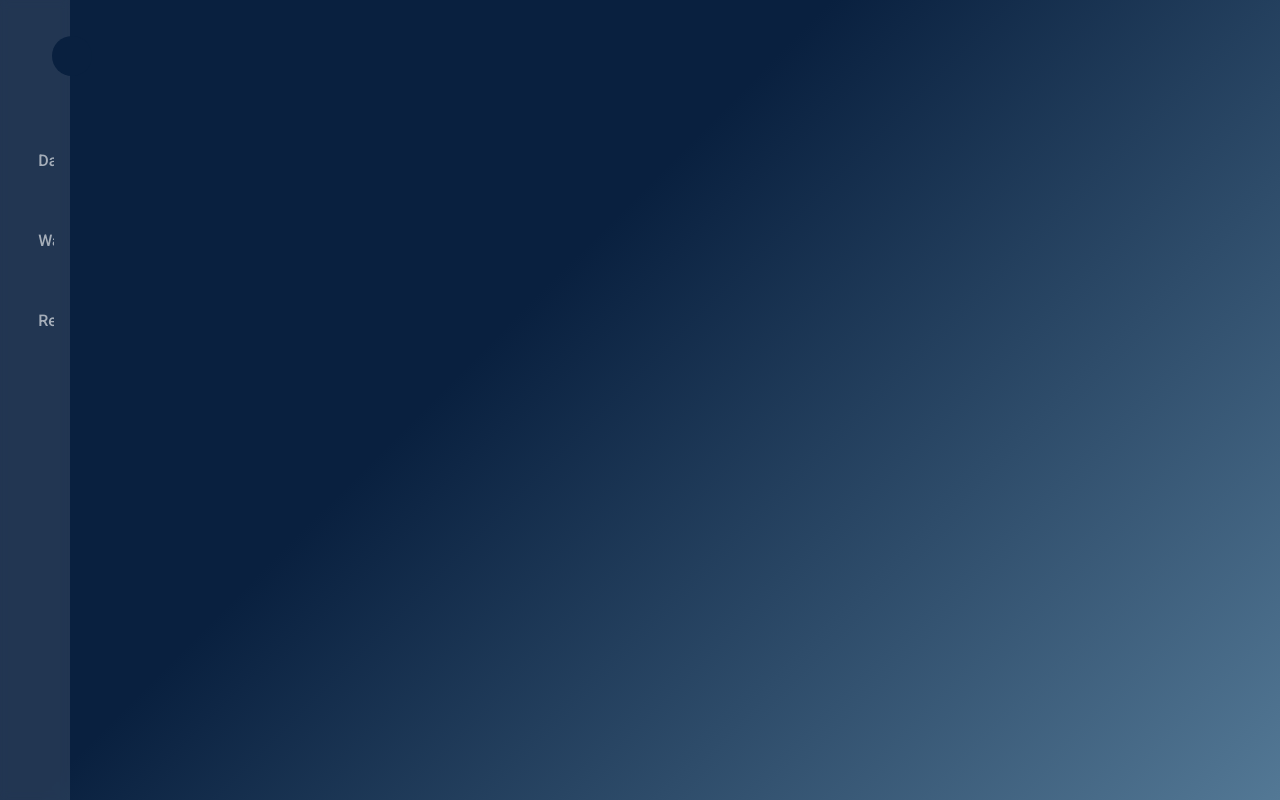
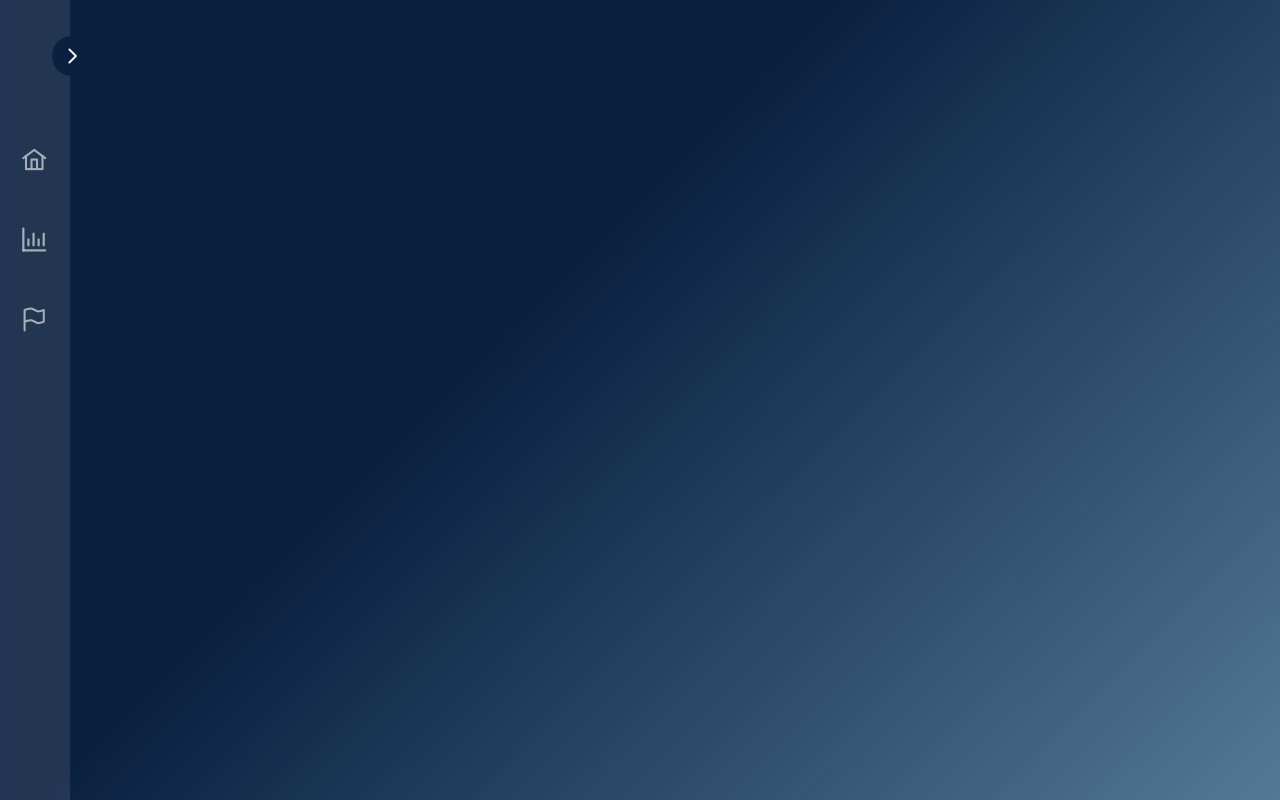
Before and after one commit to dnitecki/finfetch-ui, a React (Create React App) app: page /dashboard in a window 1280 px wide. Built offline with nearby package versions, Linux system fonts and the light colour scheme.

Commit message:
add icons

```diff
--- a/src/apps/finfetch-dashboard/Dashboard.jsx
+++ b/src/apps/finfetch-dashboard/Dashboard.jsx
@@ -1,19 +1,21 @@
 import React from "react";
 import "./Dashboard.scss";
-import { Route, Routes } from "react-router-dom";
+import { Route, Routes, useLocation } from "react-router-dom";
 import Overview from "./pages/overview/Overview";
 import WatchList from "./pages/watchlist/WatchList";
 import ReportBug from "./pages/reportbug/ReportBug";
 import Sidebar from "./components/sidebar/Sidebar";
+import "primeicons/primeicons.css"; //icons
 
 export default function Dashboard() {
+  const location = useLocation();
   return (
     <div className="app-dashboard">
       <div className="app-dashboard-container">
         <div className="dashboard-sidebar">
           <Sidebar />
         </div>
-        <Routes>
+        <Routes location={location} key={location.pathname}>
           <Route path="overview" element={<Overview />} />
           <Route path="watchlist" element={<WatchList />} />
           <Route path="reportbug" element={<ReportBug />} />
--- a/src/apps/finfetch-dashboard/Dashboard.scss
+++ b/src/apps/finfetch-dashboard/Dashboard.scss
@@ -1,6 +1,7 @@
 .app-dashboard {
   margin: 0;
   padding: 0;
+  color: #ffffff;
   overflow: overlay;
   background: linear-gradient(
     135deg,
```
